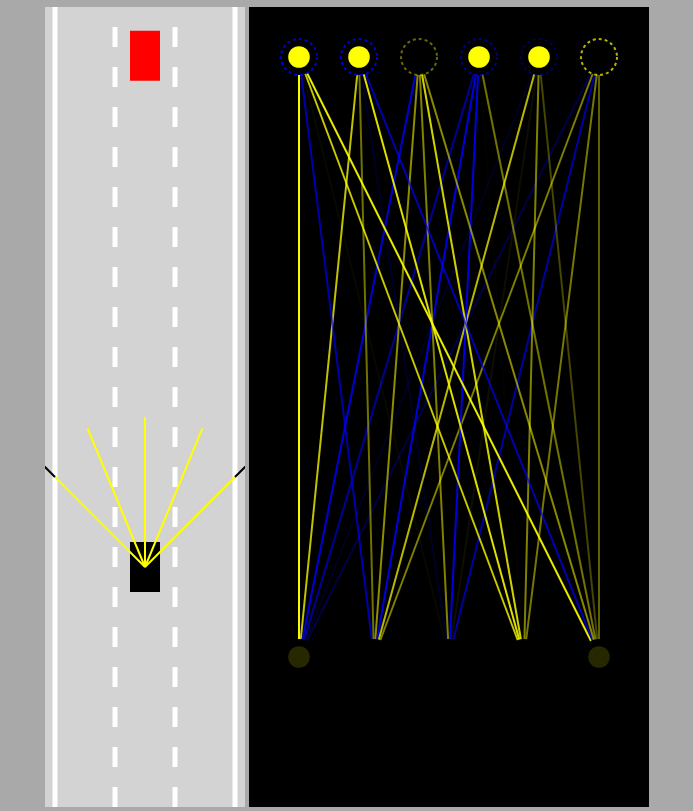
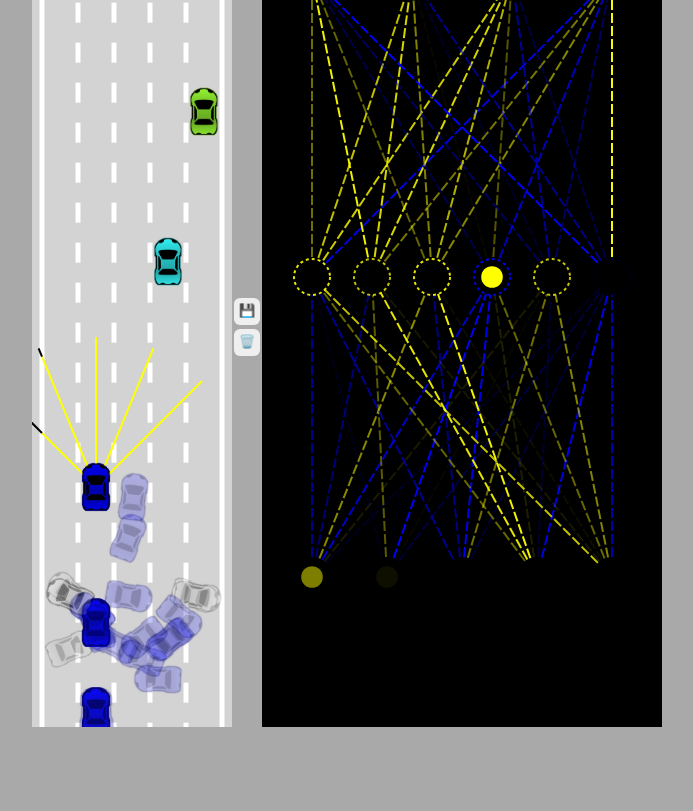
Before and after one commit to jpvargasdev/cars, a website built with webpack: page public/index.html in a window 1280 px wide. Shown: the part 73-884 px from the top of the page, without its empty margins (293-986 px from the left). After the commit the page ends 800 px from the top, so only its background shows below. Built offline with nearby package versions, Linux system fonts and the light colour scheme; animation ran at ten frames a second.

Commit message:
finish car route and networks

```diff
--- a/public/index.html
+++ b/public/index.html
@@ -7,8 +7,11 @@
     <link rel="stylesheet" href="styles.css">
   </head>
   <body>
-    <h1 id="title">Self Drive</h1>
     <canvas id="car-canvas"></canvas>
+    <div id="verticalButtons">
+      <button id="save">💾</button>
+      <button id="discard">🗑️</button>
+    </div>
     <canvas id="network-canvas"></canvas>
   </body>
 </html>
--- a/public/styles.css
+++ b/public/styles.css
@@ -2,7 +2,9 @@ body {
   margin: 0;
   background: darkgray;
   overflow: hidden;
-  text-align: center;
+  display: flex;
+  justify-content: center;
+  align-items: center;
 }
 
 #car-canvas {
@@ -12,3 +14,20 @@ body {
 #network-canvas {
   background: black;
 }
+
+#verticalButtons {
+  display: flex;
+  flex-direction: column;
+}
+
+button {
+  border: none;
+  border-radius: 6px;
+  padding: 5px 5px 7px 5px;
+  margin: 2px;
+  cursor: pointer;
+}
+
+button:hover {
+  background: lightgray;
+}
--- a/src/car/car.ts
+++ b/src/car/car.ts
@@ -2,6 +2,7 @@ import { Controls } from "./controls";
 import { Sensor } from "./sensor";
 import { polysIntersect } from "../utils";
 import { NeuralNetwork } from "../network/network";
+const car = require("./car.png");
 
 export class Car {
 	x: number;
@@ -19,6 +20,8 @@ export class Car {
 	damaged: boolean = false;
 	brain: NeuralNetwork | null = null;
 	useBrain: boolean = false;
+	img: HTMLImageElement;
+	mask: HTMLCanvasElement;
 
 	constructor(
 		x: number,
@@ -27,6 +30,7 @@ export class Car {
 		height: number,
 		controlType: ControlType,
 		maxSpeed: number = 3,
+		color="blue"
 	) {
 		this.x = x;
 		this.y = y;
@@ -41,6 +45,25 @@ export class Car {
 			this.brain = new NeuralNetwork([this.sensor.rayCount, 6, 4]);
 		}
 		this.controls = new Controls(controlType);
+
+		this.img = new Image();
+		this.img.src = car;
+
+		this.mask = document.createElement("canvas");
+		this.mask.width = width;
+		this.mask.height = height;
+
+		const maskCtx = this.mask.getContext("2d") as CanvasRenderingContext2D;
+		this.img.onload = () => {
+			maskCtx.fillStyle = color;
+			maskCtx.rect(0, 0, this.width, this.height);
+			maskCtx.fill();
+
+			maskCtx.globalCompositeOperation = "destination-atop";
+			maskCtx.drawImage(this.img, 0, 0, this.width, this.height);
+			maskCtx.globalCompositeOperation = "source-over";
+			this.mask = maskCtx.canvas;
+		}
 	}
 
 	private assessDamage(roadBorders: Borders, traffic: Car[]) {
@@ -83,29 +106,30 @@ export class Car {
 		return points;
 	}
 
-	draw(ctx: CanvasRenderingContext2D, color: string = "black") {
-		if (this.damaged) {
-			ctx.fillStyle = "gray";
-		} else {
-			ctx.fillStyle = color;
-		}
-		ctx.beginPath();
-		ctx.moveTo(this.polygon[0].x, this.polygon[0].y);
-		for (let i = 1; i < this.polygon.length; i++) {
-			ctx.lineTo(this.polygon[i].x, this.polygon[i].y);
+	draw(ctx: CanvasRenderingContext2D, drawSensor: boolean = false) {
+		if (this.sensor && drawSensor) {
+			this.sensor.draw(ctx);
 		}
 
-		ctx.fill();
+		ctx.save();
+		ctx.translate(this.x, this.y);
+		ctx.rotate(-this.angle);
 
-		if (this.sensor) {
-			this.sensor.draw(ctx);
+		if (!this.damaged) {
+			ctx.drawImage(this.mask, -this.width/2, -this.height/2, this.width, this.height);
+			ctx.globalCompositeOperation = "multiply";
 		}
+		ctx.drawImage(this.img, -this.width/2, -this.height/2, this.width, this.height);
+
+		ctx.restore();
 	}
 
 	update(roadBorders: Borders, traffic: Car[]) {
-		this.move();
-		this.polygon = this.createPolygon();
-		this.damaged = this.assessDamage(roadBorders, traffic);
+    if (!this.damaged) {
+		  this.move();
+		  this.polygon = this.createPolygon();
+		  this.damaged = this.assessDamage(roadBorders, traffic);
+    }
 		if (this.sensor && this.brain) {
 			this.sensor.update(roadBorders, traffic);
 			const offsets = this.sensor.readings.map((s) =>
@@ -117,8 +141,8 @@ export class Car {
 			if (this.useBrain) {
 				this.controls.forward = !!outputs[0];
 				this.controls.left = !!outputs[1];
-				this.controls.right = !!outputs[1];
-				this.controls.reverse = !!outputs[1];
+				this.controls.right = !!outputs[2];
+				this.controls.reverse = !!outputs[3];
 			}
 		}
 	}
--- a/src/index.ts
+++ b/src/index.ts
@@ -1,7 +1,13 @@
 import { Car } from "./car/car";
+import { NeuralNetwork } from "./network/network";
 import { Road } from "./road";
+import { getRandomColor } from "./utils";
 import { Visualizer } from "./visualizer/visualizer";
 
+const saveCarButton = document.getElementById("save") as HTMLButtonElement;
+const discardCarButton = document.getElementById(
+	"discard",
+) as HTMLButtonElement;
 const carCanvas = document.getElementById("car-canvas") as HTMLCanvasElement;
 const networkCanvas = document.getElementById(
 	"network-canvas",
@@ -14,16 +20,85 @@ networkCanvas.width = 400;
 
 const carCtx = carCanvas.getContext("2d");
 const networkCtx = networkCanvas.getContext("2d");
+const CARS = 100;
+const FAKE_CARS = 100;
+const LANES = 5;
+
+function save() {
+	localStorage.setItem('bestBrain', JSON.stringify(bestCar.brain));
+}
+
+function discard() {
+	localStorage.removeItem("bestBrain");
+}
+
+saveCarButton.addEventListener("click", save);
+discardCarButton.addEventListener("click", discard);
 
 if (!carCtx && !networkCtx) {
 	throw new Error("Could not get 2d context");
 }
 
-const road = new Road(carCanvas.width / 2, carCanvas.width * 0.9, 3);
-const car = new Car(road.getLaneCenter(1), 100, 30, 50, "KEYS");
-const traffic = [new Car(road.getLaneCenter(1), -300, 30, 50, "DUMMY", 2)];
+const road = new Road(carCanvas.width / 2, carCanvas.width * 0.9, LANES);
+const traffic = generateRandomCars(FAKE_CARS, LANES);
 
-function animate() {
+// const traffic = [
+// 	new Car(road.getLaneCenter(1), -100, 30, 50, "DUMMY", 2),
+// 	new Car(road.getLaneCenter(0), -300, 30, 50, "DUMMY", 2),
+// 	new Car(road.getLaneCenter(2), -300, 30, 50, "DUMMY", 2),
+// 	new Car(road.getLaneCenter(0), -500, 30, 50, "DUMMY", 2),
+// 	new Car(road.getLaneCenter(1), -500, 30, 50, "DUMMY", 2),
+// 	new Car(road.getLaneCenter(1), -700, 30, 50, "DUMMY", 2),
+// 	new Car(road.getLaneCenter(2), -700, 30, 50, "DUMMY", 2)
+
+// ];
+
+function generateRandomCars(N: number, M: number) {
+  const traffic = [];
+  for (let i = 0; i < N; i++) {
+    const laneNumber = Math.floor(Math.random() * M);
+    const car = new Car(
+			// @ts-ignore
+      road.getLaneCenter(laneNumber),
+      -150 * (i + 1), // You might need to adjust the y-coordinate based on your requirements
+      30, // Width
+      50, // Height
+      "DUMMY", // Type
+      2, // Speed
+			getRandomColor()
+    );
+    traffic.push(car);
+  }
+
+  return traffic;
+}
+
+
+function generateCars(N: number){
+	const cars=[];
+	for(let i=1;i<=N;i++){
+		cars.push(new Car(road.getLaneCenter(1),100,30,50,"AI"));
+	}
+	return cars;
+}
+
+const cars = generateCars(CARS);
+let bestCar = cars[0];
+
+if (localStorage.getItem("bestBrain")) {
+	for (let i = 0; i < cars.length; i++) {
+		cars[i].brain = JSON.parse(
+			localStorage.getItem("bestBrain") as string,
+		);
+		if (i !== 0) {
+			NeuralNetwork.mutate(cars[i].brain!, 0.1);
+		}
+	}
+}
+
+
+
+function animate(time: number) {
 	if (!carCtx) {
 		throw new Error("Could not get 2d context");
 	}
@@ -36,25 +111,41 @@ function animate() {
 		traffic[i].update(road.borders, []);
 	}
 
-	car.update(road.borders, traffic);
+  for (let i = 0; i < cars.length; i++) {
+	  cars[i].update(road.borders, traffic);
+  }
+
+	bestCar = cars.find(car => car.y === Math.min(...cars.map(car => car.y))) || cars[0];
 
 	carCanvas.height = window.innerHeight;
 	networkCanvas.height = window.innerHeight;
 
 	carCtx.save();
-	carCtx.translate(0, -car.y + carCanvas.height * 0.7);
+  if(bestCar) {
+	  carCtx.translate(0, -bestCar.y + carCanvas.height * 0.7);
+  }
 
 	road.draw(carCtx);
 	for (let i = 0; i < traffic.length; i++) {
-		traffic[i].draw(carCtx, "red");
+		traffic[i].draw(carCtx);
 	}
 
-	car.draw(carCtx);
+  carCtx.globalAlpha = 0.2;
+  for (let i = 0; i < cars.length; i++) {
+	  cars[i].draw(carCtx);
+  }
+  carCtx.globalAlpha = 1;
+  if (bestCar) {
+    bestCar.draw(carCtx, true);
+  }
 
 	carCtx.restore();
 
-	Visualizer.drawNetwork(networkCtx, car.brain!);
+  networkCtx.lineDashOffset = - time / 50;
+  if (bestCar) {
+	  Visualizer.drawNetwork(networkCtx, bestCar.brain!);
+  }
 	requestAnimationFrame(animate);
 }
 
-animate();
+animate(10);
--- a/src/network/network.ts
+++ b/src/network/network.ts
@@ -1,3 +1,5 @@
+import { lerp } from "../utils";
+
 export class NeuralNetwork {
 	levels: Level[];
 	constructor(neuronCounts: number[]) {
@@ -15,6 +17,19 @@ export class NeuralNetwork {
 		}
 
 		return outputs;
+	}
+
+	static mutate(network: NeuralNetwork, amount = 1) {
+		network.levels.forEach((level) => {
+			for (let i = 0; i < level.biases.length; i++) {
+				level.biases[i] = lerp(level.biases[i], Math.random() * 2 - 1, amount);
+			}
+			for (let i = 0; i < level.weights.length; i++) {
+				for (let j = 0; j < level.weights[i].length; j++) {
+					level.weights[i][j] = lerp(level.weights[i][j], Math.random() * 2 - 1, amount);
+				}
+			}
+		})
 	}
 }
 
--- a/src/utils.ts
+++ b/src/utils.ts
@@ -47,7 +47,7 @@ export function getRGBA(value: number) {
 	return "rgba(" + R + "," + G + "," + B + "," + alpha + ")";
 }
 
-// function getRandomColor() {
-// 	const hue = 290 + Math.random() * 260;
-// 	return "hsl(" + hue + ", 100%, 60%)";
-// }
+export function getRandomColor() {
+	const hue = 290 + Math.random() * 260;
+	return "hsl(" + hue + ", 100%, 60%)";
+}
--- a/src/visualizer/visualizer.ts
+++ b/src/visualizer/visualizer.ts
@@ -9,7 +9,28 @@ export class Visualizer {
 		const width = ctx.canvas.width - margin * 2;
 		const height = ctx.canvas.height - 200;
 
-		Visualizer.drawLevel(ctx, network.levels[0], left, top, width, height);
+		const levelHeight = height / network.levels.length;
+
+		for (let i = network.levels.length - 1; i >= 0; i--) {
+			const levelTop =
+				top +
+				lerp(
+					height - levelHeight,
+					0,
+					network.levels.length === 1 ? 0.5 : i / (network.levels.length - 1),
+				);
+
+      ctx.setLineDash([10, 3])
+			Visualizer.drawLevel(
+				ctx,
+				network.levels[i],
+				left,
+				levelTop,
+				width,
+				levelHeight,
+        i === network.levels.length - 1 ? ["↑", "←", "→", "↓"] : []
+			);
+		}
 	}
 
 	private static getNodeX(
@@ -32,6 +53,7 @@ export class Visualizer {
 		top: number,
 		width: number,
 		height: number,
+    outputLabels: string[]
 	) {
 		const right = left + width;
 		const bottom = top + height;
@@ -72,6 +94,18 @@ export class Visualizer {
 			ctx.setLineDash([3, 3]);
 			ctx.stroke();
 			ctx.setLineDash([]);
+
+      if (outputLabels[i]) {
+        ctx.beginPath();
+        ctx.textAlign = "center";
+        ctx.textBaseline = "middle";
+        ctx.fillStyle = "black";
+        ctx.strokeStyle = "white";
+        ctx.font = (nodeRadius * 1) + "px Arial";
+        ctx.fillText(outputLabels[i], x, top);
+        ctx.lineWidth = 1;
+        ctx.strokeText(outputLabels[i], x, top);
+      }
 		}
 
 		for (let i = 0; i < inputs.length; i++) {
```
